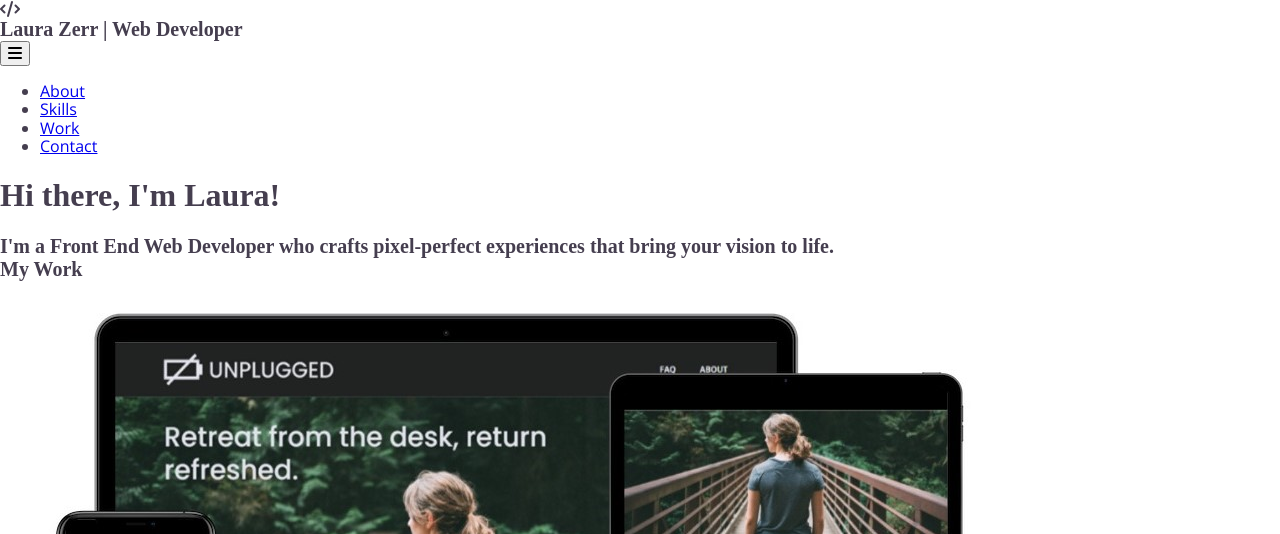
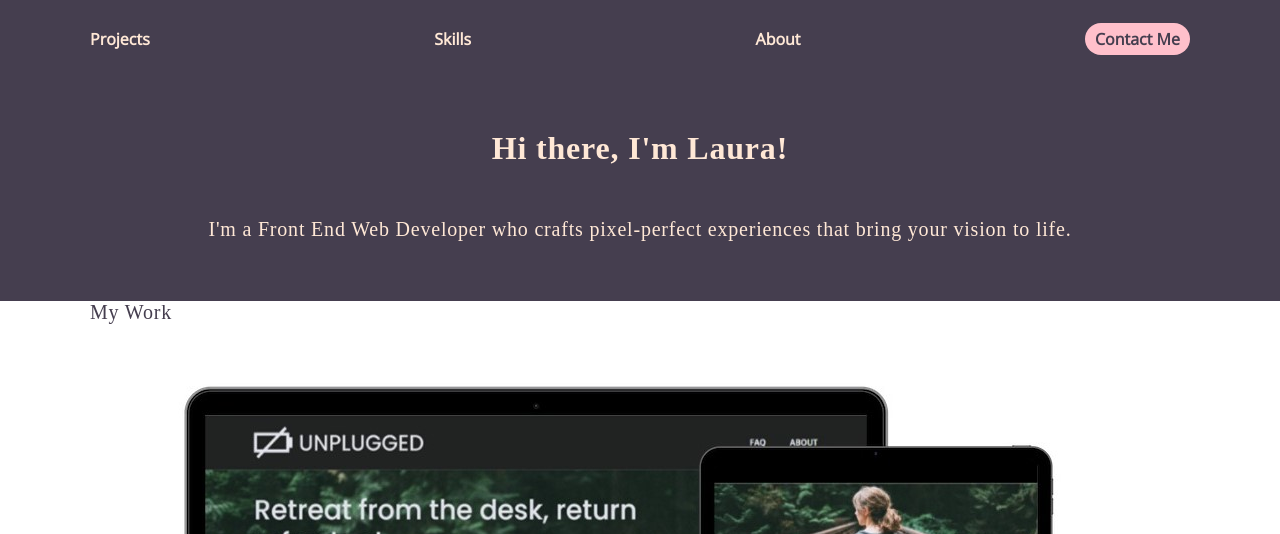
Before and after one commit to ll-zerr/lz-portfolio, a website built with Parcel: page index.html in a window 1280 px wide. Shown: the top 534 px of the page. Built offline with nearby package versions, Linux system fonts and the light colour scheme; a web font is replaced by a local one.

Commit message:
Modification to html and update for styles

```diff
--- a/css/main.css
+++ b/css/main.css
@@ -118,7 +118,7 @@ h2, h4 {
   font-size: 1.25rem;
 }
 
-h5 {
+h5, p {
   font-size: 1.125rem;
 }
 
@@ -129,6 +129,69 @@ img {
 figure {
   margin: 0;
 }
+
+.content-wrapper {
+  width: 90%;
+  max-width: 1100px;
+  margin: 0 auto;
+}
+
+/* Base Header - Footer Styles */
+header, footer, .hero {
+  background-color: #453e4f;
+  color: #ffe8d6;
+  display: flex;
+  justify-content: center;
+  align-items: center;
+  flex-flow: row wrap;
+  text-align: center;
+}
+
+/* Header styles */
+.nav-bar {
+  padding: 30px 0 60px;
+}
+
+.nav-list {
+  display: flex;
+  justify-content: space-between;
+  list-style-type: none;
+  margin: 0;
+  padding: 0;
+}
+
+.nav-item {
+  color: #ffe8d6;
+  font-weight: bold;
+  margin-top: 0.75rem;
+  text-decoration: none;
+}
+
+#contact-btn {
+  color: #453E4F;
+  background-color: pink;
+  border-radius: 30px;
+  padding: 5px 10px;
+}
+
+/* Hero Styles */
+.hero {
+  padding-bottom: 30px;
+}
+
+h1, h2 {
+  padding-bottom: 30px;
+  letter-spacing: 0.05rem;
+}
+
+h2 {
+  font-weight: 400;
+}
+/* Work Styles */
+/* Skills Styles */
+/* Contact Styles */
+
+
 /* ==========================================================================
    Helper classes
    ========================================================================== */
--- a/index.html
+++ b/index.html
@@ -38,20 +38,16 @@
     <div class="content-wrapper">
 
       <nav class="nav-bar">
-        <div class="logo">
+        <!-- <div class="logo">
           <i class="fa-solid fa-code"></i>
           <h4>Laura Zerr | Web Developer</h4>
-        </div>
-
-        <div class="dropdown">
-          <button class="btn menu"><i class="fa-solid fa-bars"></i></button>
-        </div>
+        </div> -->
 
         <ul class="nav-list">
+          <li><a class="nav-item" href="#work">Projects</a></li>
+          <li><a class="nav-item" href="#skills">Skills</a></li>
           <li><a class="nav-item" href="#about">About</a></li>
-          <li><a class="nav-item" href="#skills">Skills</a></li>
-          <li><a class="nav-item" href="#work">Work</a></li>
-          <li><a class="nav-item" href="#contact">Contact</a></li>
+          <li><a class="nav-item" id="contact-btn" href="#contact">Contact Me</a></li>
         </ul>
       </nav>
     </div>
```
